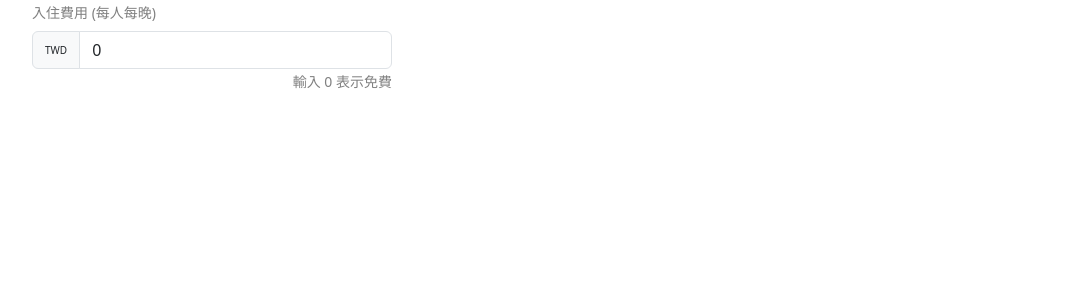
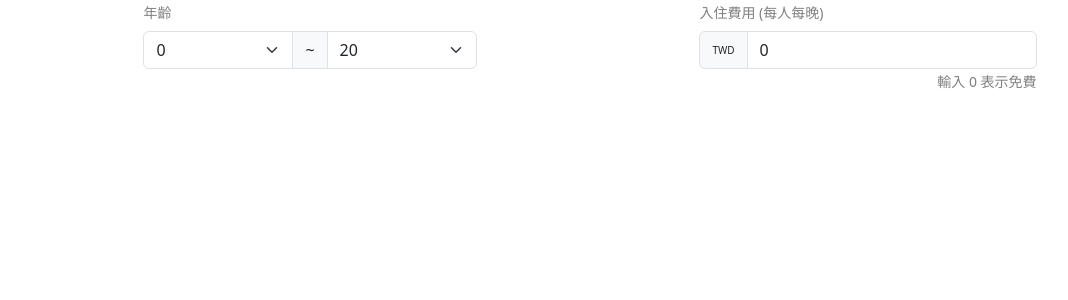
Before and after one commit to CW-Yang/pre-test, a React (Create React App) app: page / in a window 1280 px wide. Shown: the top 300 px of the page, without its empty margins (50-1118 px from the left). Built offline with nearby package versions, Linux system fonts and the light colour scheme.

Commit message:
add: component AgeGroupSelect

```diff
--- a/src/App.js
+++ b/src/App.js
@@ -3,6 +3,7 @@ import addComma from './utils/addComma';
 import getNumberIntervals from './utils/getNumberIntervals';
 import PriceInput from './components/PriceInput';
 import { Container } from 'reactstrap';
+import AgeGroupSelect from './components/AgeGroupSelect';
 
 function App() {
   console.log(addComma(-7855948.9527));
@@ -10,7 +11,10 @@ function App() {
   return (
     <div className="App">
       <Container>
-        <PriceInput />
+        <div className='d-flex justify-content-around flex-wrap'>
+          <AgeGroupSelect />
+          <PriceInput />
+        </div>
       </Container>
     </div>
   );
--- /dev/null
+++ b/src/components/AgeGroupSelect.js
@@ -0,0 +1,70 @@
+import { Input, InputGroup, InputGroupText, Label } from "reactstrap";
+import { useMemo, useState } from "react";
+
+const AgeGroupSelect = () => {
+  const ageOptions = useMemo(() => {
+    const min = 0;
+    const max = 20;
+    const options = [];
+    for (let i = min; i < max + 1; i++) {
+      options.push(i);
+    };
+    return options;
+  }, []);
+
+  const [minAge, setMinAge] = useState(0);
+  const [maxAge, setMaxAge] = useState(20);
+
+  return (
+    <div>
+      <Label className="input-label">年齡</Label>
+      <div className="d-flex align-items-center">
+        <InputGroup>
+          <Input
+            type="select"
+            onChange={e => {
+              const value = e.target.value;
+              setMinAge(value);
+            }}
+            value={minAge}
+          >
+            {
+              ageOptions.map((option, i) => (
+                <option
+                  key={i}
+                  value={option}
+                  disabled={option > maxAge}
+                >
+                  {option}
+                </option>
+              ))
+            }
+          </Input>
+          <InputGroupText>~</InputGroupText>
+          <Input
+            type="select"
+            onChange={e => {
+              const value = e.target.value;
+              setMaxAge(value);
+            }}
+            value={maxAge}
+          >
+            {
+              ageOptions.map((option, i) => (
+                <option
+                  key={i}
+                  value={option}
+                  disabled={option < minAge}
+                >
+                  {option}
+                </option>
+              ))
+            }
+          </Input>
+        </InputGroup>
+      </div>
+    </div>
+  );
+};
+
+export default AgeGroupSelect;
--- a/src/components/PriceInput.js
+++ b/src/components/PriceInput.js
@@ -12,10 +12,10 @@ const PriceInput = () => {
   const [amount, setAmount] = useState(0);
   const [error, setError] = useState('');
   return (
-    <div className="price-input-group">
-      <Label className="price-input-label">入住費用 (每人每晚)</Label>
+    <div>
+      <Label className="input-label">入住費用 (每人每晚)</Label>
       <InputGroup>
-        <InputGroupText className="price-input-text">TWD</InputGroupText>
+        <InputGroupText className="input-text">TWD</InputGroupText>
         <Input
           placeholder="請輸入費用"
           defaultValue={0}
@@ -23,12 +23,13 @@ const PriceInput = () => {
           invalid={error}
           onChange={e => {
             const value = e.target.value;
-            if (value === '') {
-              setAmount(value);
+            const reg = /^(0|[1-9][0-9.,]*)$/;
+            if (value.length === 0) {
+              setAmount('');
               setError('不可以為空白');
-            } else {
-              const reg = /,/g;
-              setAmount(addComma(value.replace(reg, '')));
+            } else if (reg.test(value)) {
+              const comma = /,/g;
+              setAmount(addComma(value.replace(comma, '')));
               setError('');
             }
           }}
@@ -39,7 +40,7 @@ const PriceInput = () => {
         <ErrorMessage message={error}/>
       }
       <Label
-        className="price-input-label price-input-text-bottom-right"
+        className="input-label input-text-bottom-right"
       >
         輸入 0 表示免費
       </Label>
--- a/src/index.css
+++ b/src/index.css
@@ -12,23 +12,31 @@ code {
     monospace;
 }
 
-/* PriceInput */
-.price-input-group {
+/* Input */
+input {
+  min-width: 290px !important;
+}
+
+.settings-input-group {
   width: 360px !important;
 }
 
-.price-input-text {
+.input-text {
   font-size: 10px !important;
 }
 
-.price-input-text-bottom-right {
+.input-text-bottom-right {
   width: 100%;
   text-align: right;
 }
 
-.price-input-label {
+.input-label {
   font-size: 14px;
   color: gray;
+}
+
+.form-select {
+  min-width: 150px !important;
 }
 
 /* ErrorMessage */
```
